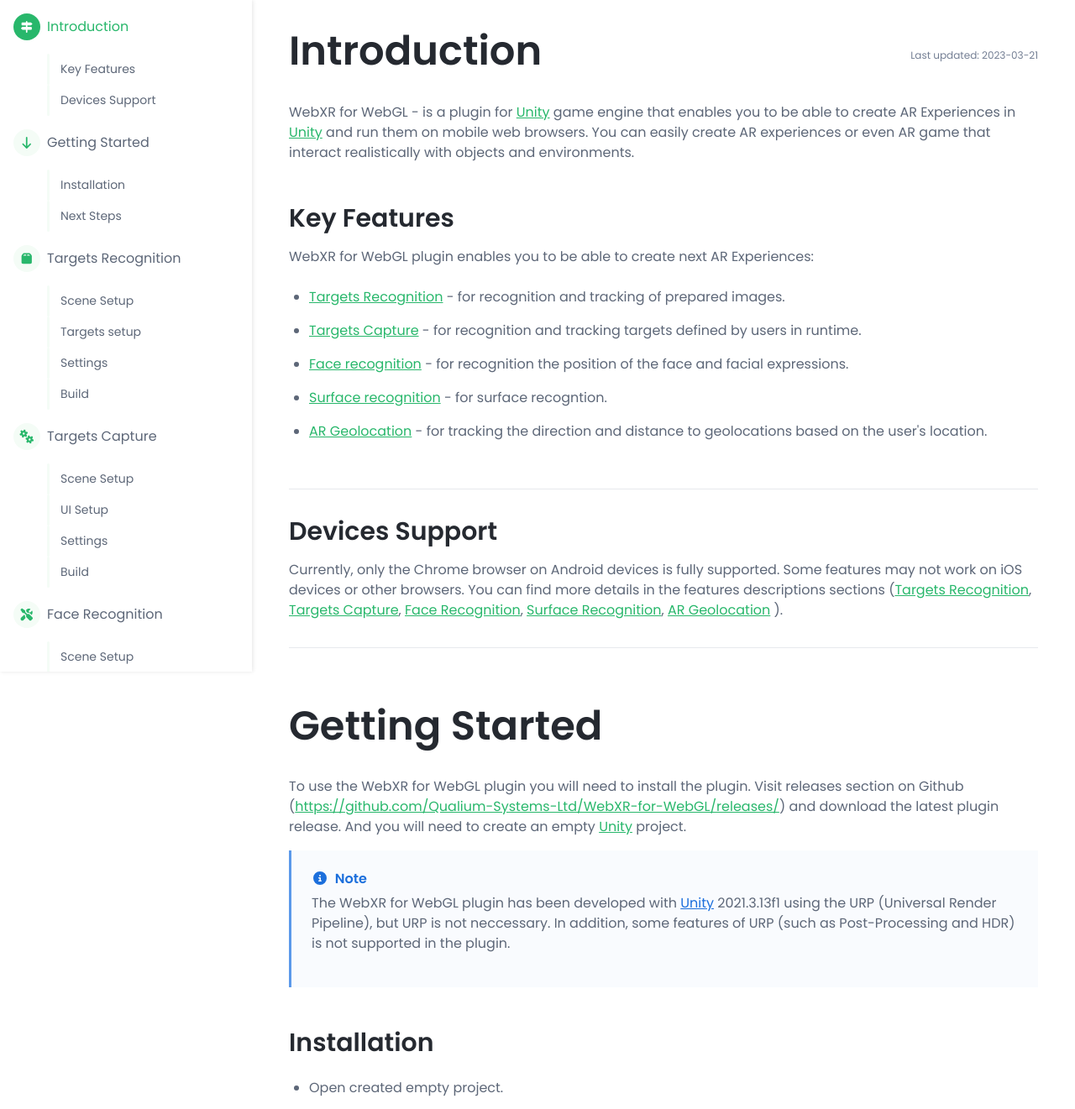
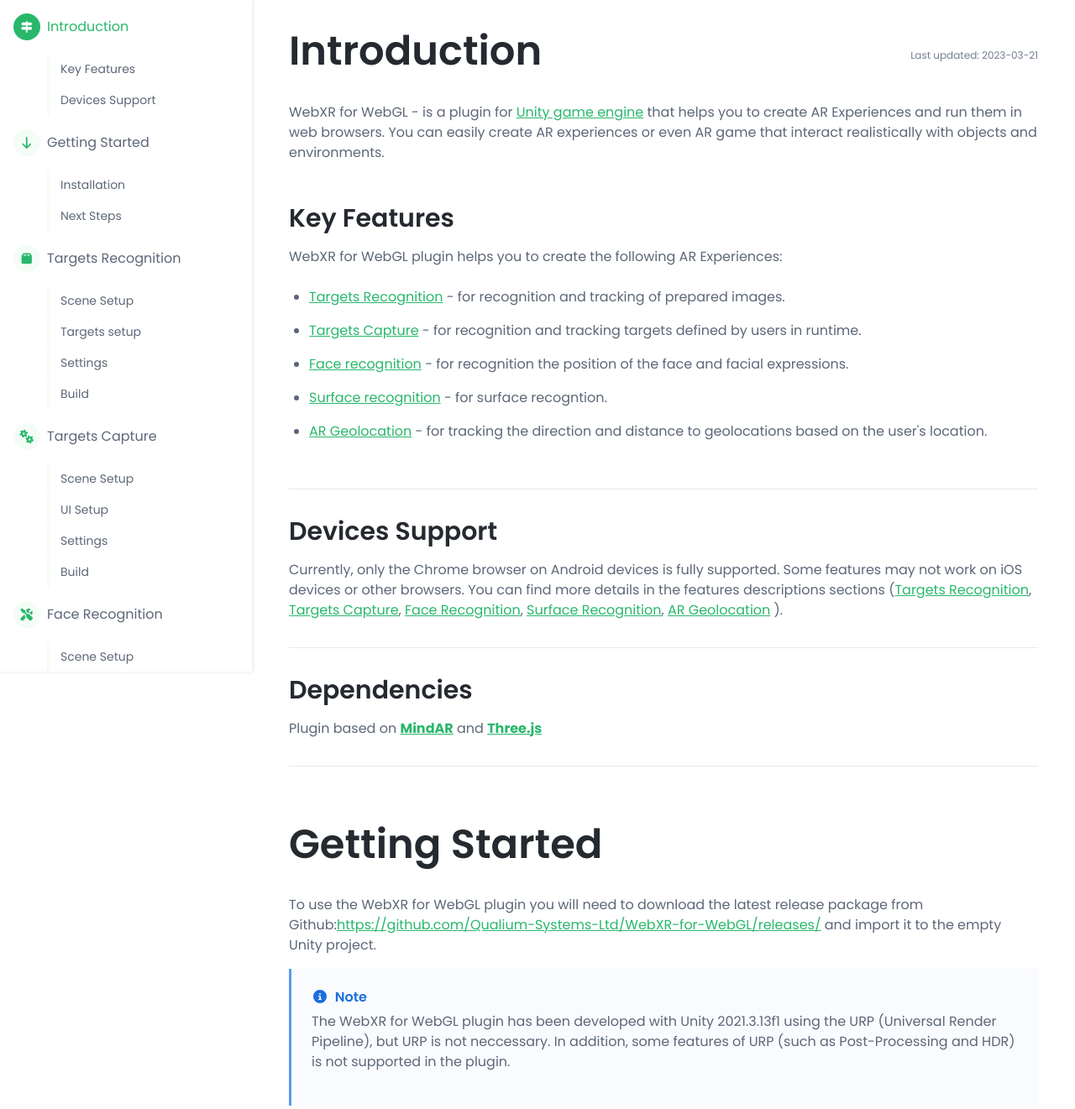
Before and after one commit to DHranchak/test, a plain HTML site: page index.html in a window 1280 px wide. Shown: the top 1321 px of the page at 84% size. Drawn offline with nearby package versions, Linux system fonts and the light colour scheme; a script that the page names is missing.

Commit message:
Updated docs

```diff
--- a/index.html
+++ b/index.html
@@ -91,7 +91,7 @@
 					<header class="docs-header">
 						<h1 class="docs-heading">Introduction <span class="docs-time">Last updated: 2023-03-21</span></h1>
 						<section class="docs-intro">
-							<p>WebXR for WebGL - is a plugin for <a href="https://unity.com/">Unity</a> game engine that enables you to be able to create AR Experiences in <a href="https://unity.com/">Unity</a> and run them on mobile web browsers. You can easily create AR experiences or even AR game that interact realistically with objects and environments.</p>
+							<p>WebXR for WebGL - is a plugin for <a href="https://unity.com/">Unity game engine</a> that helps you to create AR Experiences and run them in web browsers. You can easily create AR experiences or even AR game that interact realistically with objects and environments.</p>
 						</section><!--//docs-intro-->
 
 						<h5 style="display:none">Github Code Example:</h5>
@@ -107,7 +107,7 @@
 					<section class="docs-section" id="key-features">
 						<h2 class="section-heading">Key Features</h2>
 
-						<p>WebXR for WebGL plugin enables you to be able to create next AR Experiences:</p>
+						<p>WebXR for WebGL plugin helps you to create the following AR Experiences:</p>
 						<ul>
 							<li><a class="scrollto" href="#s-targets-recognition">Targets Recognition</a> - for recognition and tracking of prepared images.</li>
 							<li><a class="scrollto" href="#s-targets-capture">Targets Capture</a> - for recognition and tracking targets defined by users in runtime.</li>
@@ -122,13 +122,18 @@
 						<p>Currently, only the Chrome browser on Android devices is fully supported. Some features may not work on iOS devices or other browsers. You can find more details in the features descriptions sections (<a class="scrollto" href="#s-targets-recognition">Targets Recognition</a>, <a class="scrollto" href="#s-targets-capture">Targets Capture</a>, <a class="scrollto" href="#s-face-recognition">Face Recognition</a>, <a class="scrollto" href="#s-surface-recognition">Surface Recognition</a>, <a class="scrollto" href="#s-geolocation">AR Geolocation</a> ).</p>
 					</section><!--//section-->
 
+					<section class="docs-section" id="dependencies">
+						<h2 class="section-heading">Dependencies</h2>
+						<p>Plugin based on <strong><a href="https://github.com/hiukim/mind-ar-js">MindAR</a></strong> and <strong><a href="https://threejs.org/">Three.js</a></strong></p>
+					</section><!--//section-->
+
 				</article>
 
 				<article class="docs-article" id="s-getting-started">
 					<header class="docs-header">
 						<h1 class="docs-heading">Getting Started</h1>
 						<section class="docs-intro">
-							<p>To use the WebXR for WebGL plugin you will need to install the plugin. Visit releases section on Github (<a href="https://github.com/Qualium-Systems-Ltd/WebXR-for-WebGL/releases/">https://github.com/Qualium-Systems-Ltd/WebXR-for-WebGL/releases/</a>) and download the latest plugin release. And you will need to create an empty <a href="https://unity.com/">Unity</a> project.</p>
+							<p>To use the WebXR for WebGL plugin you will need to download the latest release package from Github:<a href="https://github.com/Qualium-Systems-Ltd/WebXR-for-WebGL/releases/">https://github.com/Qualium-Systems-Ltd/WebXR-for-WebGL/releases/</a> and import it to the empty Unity project.</p>
 							<div class="callout-block callout-block-info">
 								<div class="content">
 									<h4 class="callout-title">
@@ -137,7 +142,7 @@
 										</span><!--//icon-holder-->
 										Note
 									</h4>
-									<p>The WebXR for WebGL plugin has been developed with <a href="https://unity.com/">Unity</a> 2021.3.13f1 using the URP (Universal Render Pipeline), but URP is not neccessary. In addition, some features of URP (such as Post-Processing and HDR) is not supported in the plugin.</p>
+									<p>The WebXR for WebGL plugin has been developed with Unity 2021.3.13f1 using the URP (Universal Render Pipeline), but URP is not neccessary. In addition, some features of URP (such as Post-Processing and HDR) is not supported in the plugin.</p>
 								</div><!--//content-->
 							</div><!--//callout-block-->
 						</section><!--//docs-intro-->
@@ -641,7 +646,7 @@
 					<header class="docs-header">
 						<h1 class="docs-heading">Surface Recognition</h1>
 						<section class="docs-intro">
-							<p>The surface recognition technology allows you to recognize surfaces and place 3D objects on them. It also allows you to use your device as a controller to move around the <a href="https://unity.com/">Unity</a> scene.</p>
+							<p>The surface recognition technology allows you to recognize surfaces and place 3D objects on them. It also allows you to use your device as a controller to move around the Unity scene.</p>
 							<div class="callout-block callout-block-danger me-1">
 								<div class="content">
 									<h4 class="callout-title">
```
